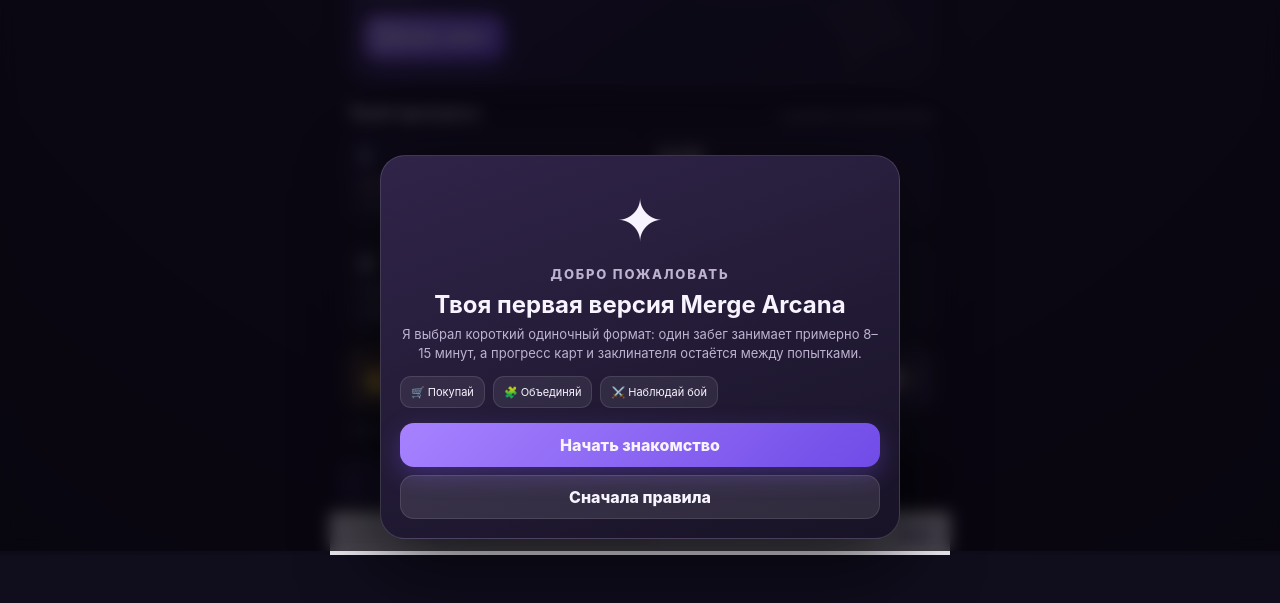
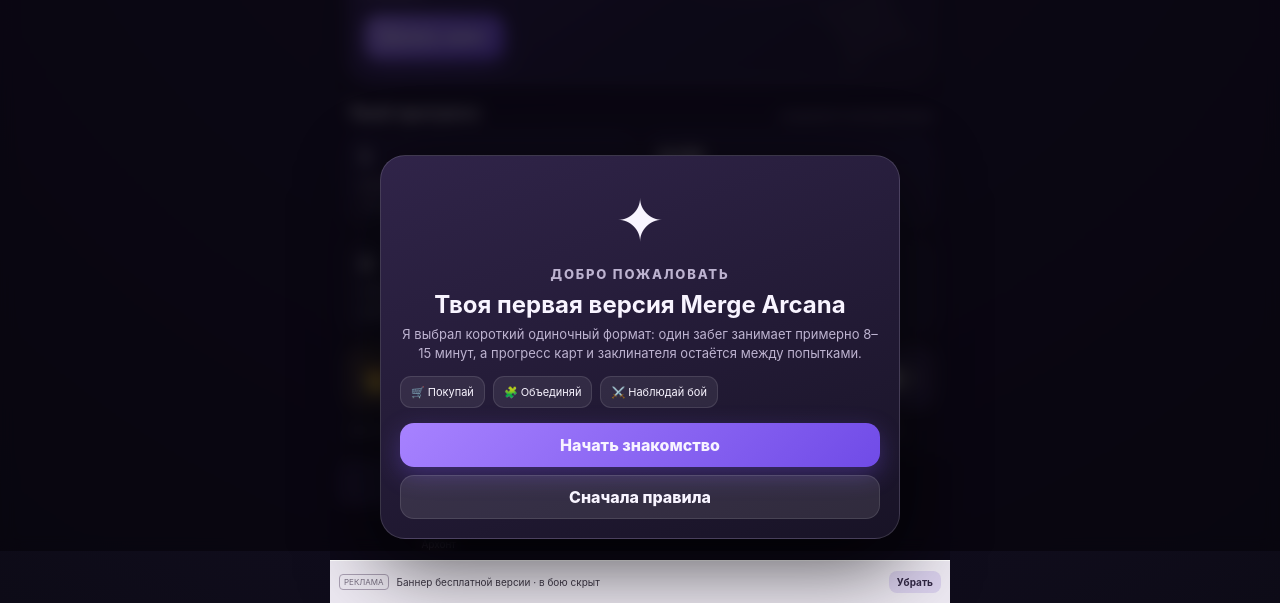
Before and after one commit to Mikayilzade/merge, a website with bundled scripts: page index.html in a window 1280 px wide. Shown: the part 249-852 px from the top of the page. Before the commit the page ends 804 px from the top, so only its background shows below. Built offline with nearby package versions, Linux system fonts and the light colour scheme.

Commit message:
Expand the mobile navigation and shell

```diff
--- a/index.html
+++ b/index.html
@@ -7,7 +7,7 @@
   <meta name="apple-mobile-web-app-capable" content="yes">
   <meta name="apple-mobile-web-app-status-bar-style" content="black-translucent">
   <meta name="apple-mobile-web-app-title" content="Merge Arcana">
-  <meta name="description" content="Карманная merge-tactics игра: собирай отряд, объединяй бойцов и переживи десять раундов.">
+  <meta name="description" content="Merge-tactics игра с прозрачными характеристиками, синергиями и 2,5D боями.">
   <link rel="manifest" href="manifest.webmanifest">
   <link rel="icon" href="assets/icon.svg" type="image/svg+xml">
   <link rel="apple-touch-icon" href="assets/icon.svg">
@@ -15,7 +15,7 @@
   <title>Merge Arcana</title>
 </head>
 <body>
-  <div id="app" class="app-shell">
+  <div id="app" class="app-shell" data-arena-skin="violet">
     <header class="topbar">
       <button class="brand-button" data-action="home" aria-label="На главную">
         <span class="brand-rune">✦</span><span>MERGE ARCANA</span>
@@ -28,15 +28,16 @@
 
     <main id="screen" class="screen" aria-live="polite"></main>
 
-    <nav id="bottom-nav" class="bottom-nav">
-      <button data-action="home"><span>🏰</span><small>Главная</small></button>
-      <button data-action="collection"><span>🃏</span><small>Карты</small></button>
-      <button data-action="wizard"><span>🧙</span><small>Заклинатель</small></button>
+    <nav id="bottom-nav" class="bottom-nav" aria-label="Основная навигация">
+      <button data-action="home"><span>⌂</span><small>Главная</small></button>
+      <button data-action="collection"><span>♜</span><small>Герои</small></button>
+      <button data-action="store"><span>◇</span><small>Лавка</small></button>
+      <button data-action="wizard"><span>✦</span><small>Архонт</small></button>
     </nav>
 
     <aside id="ad-banner" class="ad-banner">
       <span class="ad-label">РЕКЛАМА</span>
-      <span>Здесь будет аккуратный баннер бесплатной версии</span>
+      <span>Баннер бесплатной версии · в бою скрыт</span>
       <button data-action="premium-preview">Убрать</button>
     </aside>
   </div>
```
